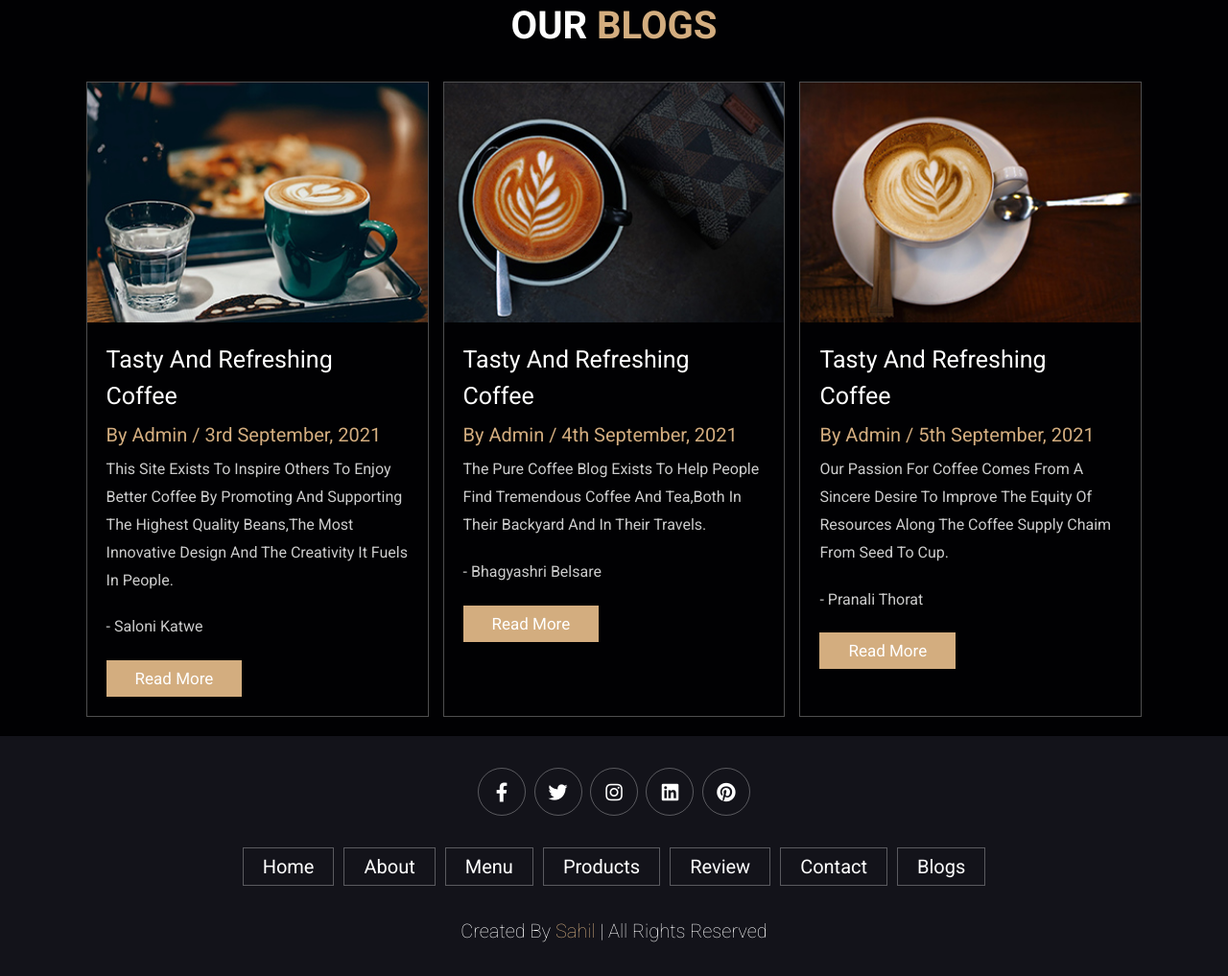
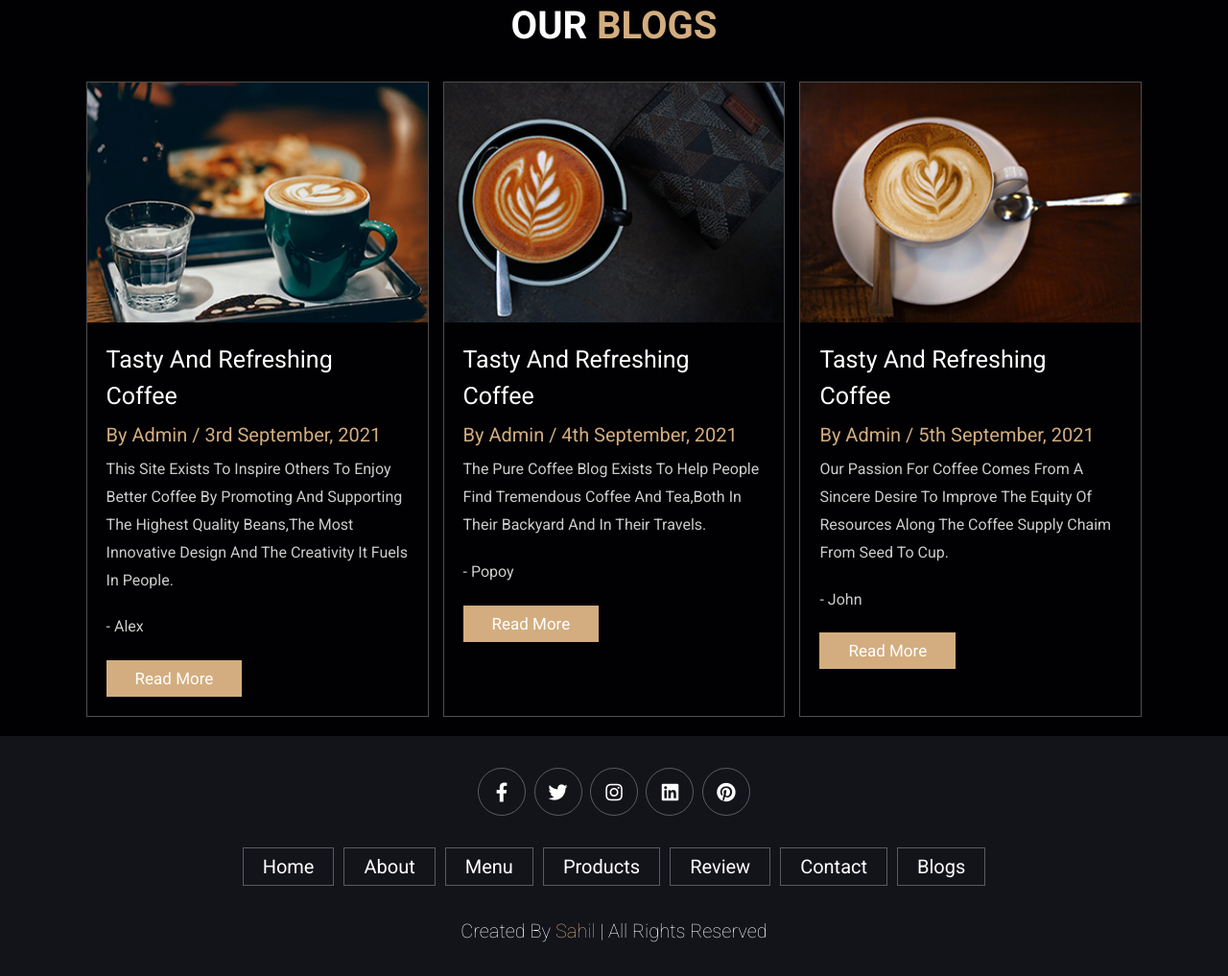
Before and after one commit to saahiilll/CoffeeDeliveryApp, a plain HTML site: page index.html in a window 1280 px wide. Shown: the part 4042-5059 px from the top of the page at 96% size. Drawn offline with Linux system fonts and the light colour scheme.

Commit message:
Update index.html

```diff
--- a/index.html
+++ b/index.html
@@ -365,7 +365,7 @@
                 <a href="#" class="title">tasty and refreshing coffee</a>
                 <span>by admin / 3rd September, 2021</span>
                 <p>this site exists to inspire others to enjoy better coffee by promoting and supporting the highest quality beans,the most innovative design and the creativity it fuels in people.</p>
-                <P>- Saloni Katwe</P>
+                <P>- Alex</P>
                 <a href="#" class="btn">read more</a>
             </div>
         </div>
@@ -378,7 +378,7 @@
                 <a href="#" class="title">tasty and refreshing coffee</a>
                 <span>by admin / 4th September, 2021</span>
                 <p>the pure coffee blog exists to help people find tremendous coffee and tea,both in their backyard and in their travels.</p>
-                <P>- Bhagyashri Belsare</P>
+                <P>- Popoy</P>
                 <a href="#" class="btn">read more</a>
             </div>
         </div>
@@ -391,7 +391,7 @@
                 <a href="#" class="title">tasty and refreshing coffee</a>
                 <span>by admin / 5th September, 2021</span>
                 <p>our passion for coffee comes from a sincere desire to improve the equity of resources along the coffee supply chaim from seed to cup.</p>
-                <p>- Pranali Thorat</p>
+                <p>- John</p>
                 <a href="#" class="btn">read more</a>
             </div>
         </div>
```
